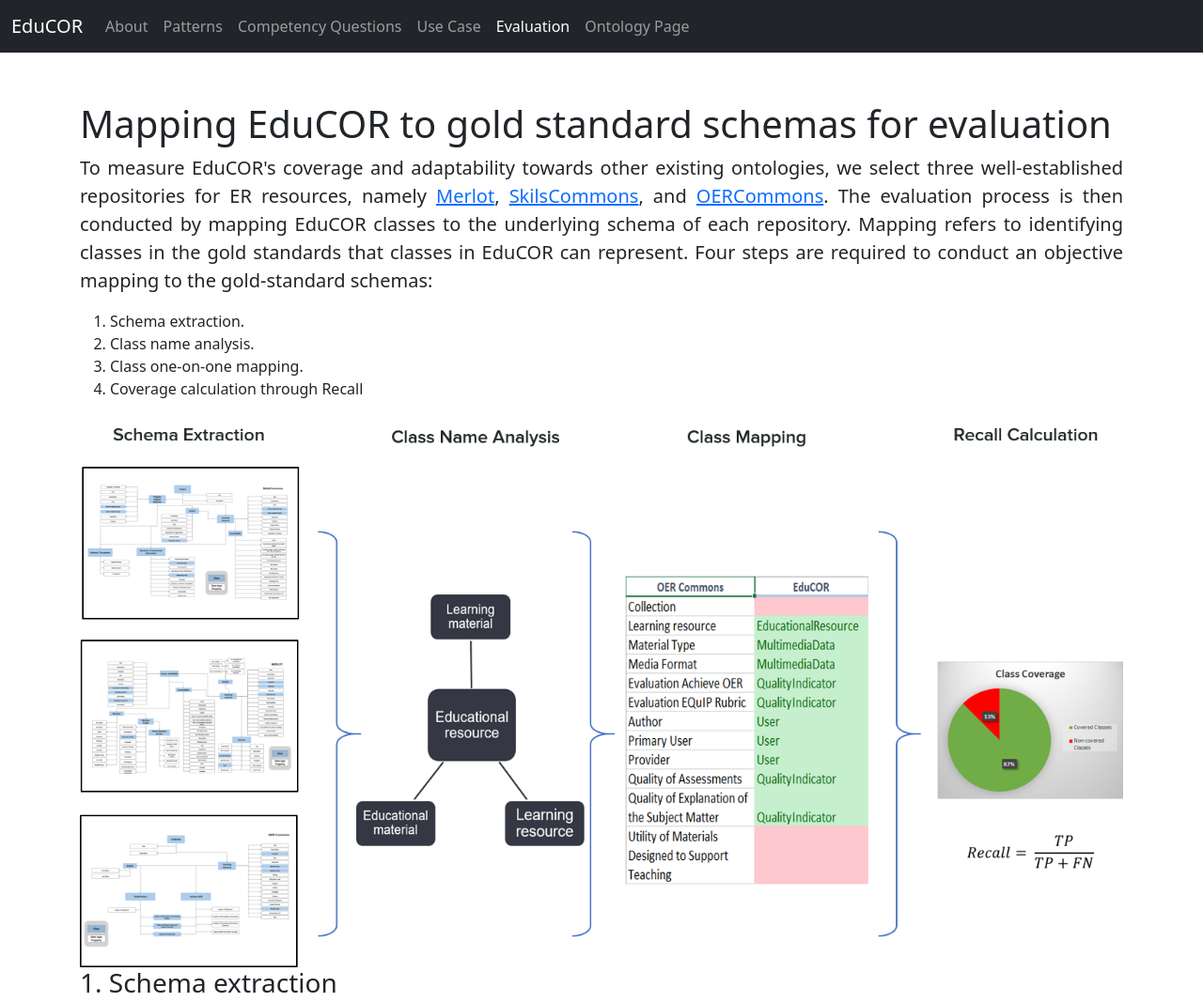
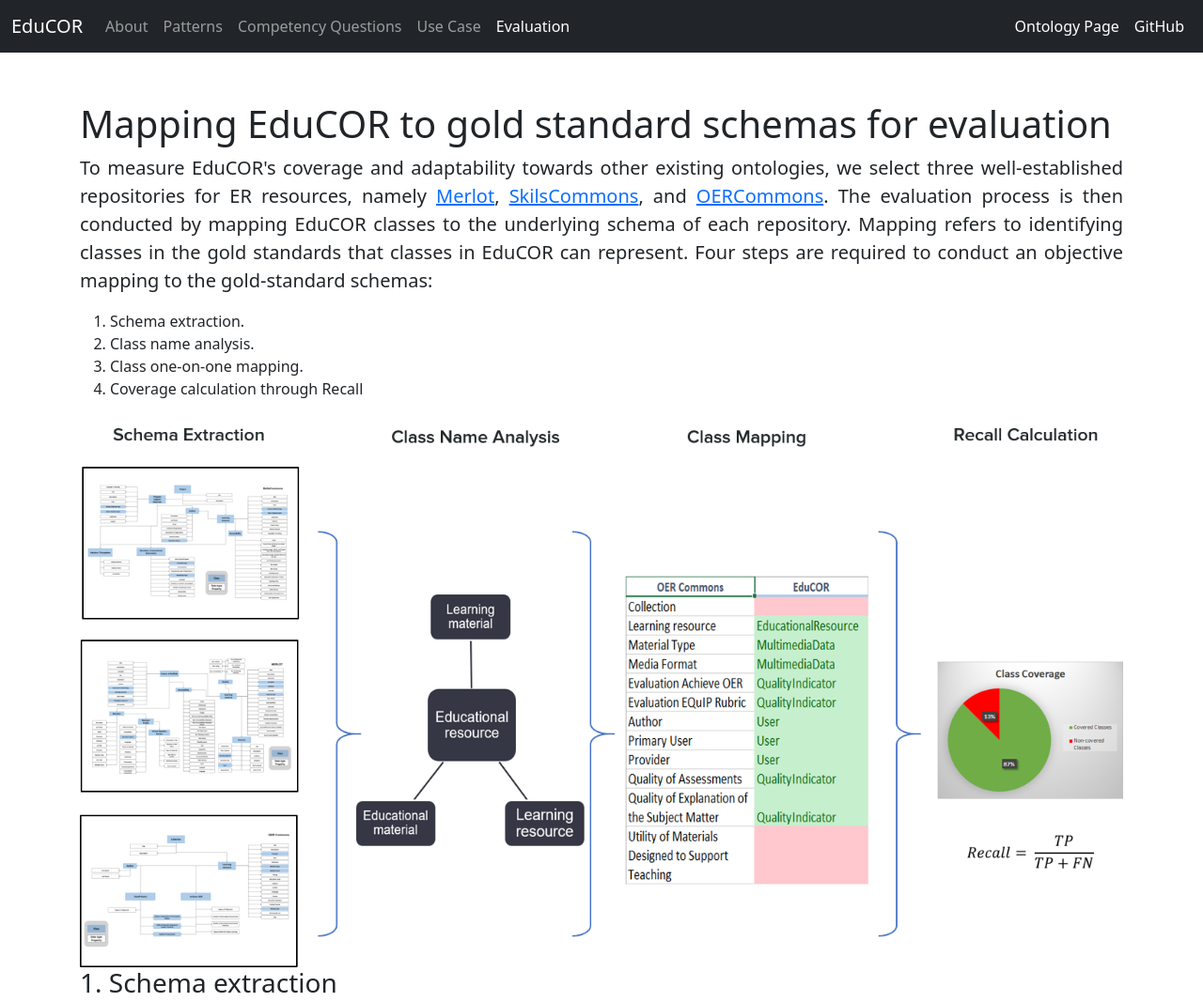
Before and after one commit to tibonto/educor, a plain HTML site: page EduCOR_mapping_to_gold_schemas/evaluation.html in a window 1280 px wide. Shown: the top 1067 px of the page at 94% size. Drawn offline with nearby package versions, Linux system fonts and the light colour scheme; files that its build step writes are made by us from their sources.

Commit message:
Update evaluation.html

```diff
--- a/EduCOR_mapping_to_gold_schemas/evaluation.html
+++ b/EduCOR_mapping_to_gold_schemas/evaluation.html
@@ -73,8 +73,13 @@
           <li class="nav-item">
             <a class="nav-link active" aria-current="page"  href="/">Evaluation</a>
           </li>
-         <li class="nav-item">
-            <a class="nav-link" href="http://ontology.tib.eu/educor/">Ontology Page</a>
+         </ul>
+       <ul class="navbar-nav ml-auto">
+         <li class="nav-item" align="right">
+            <a class="nav-link active" href="http://ontology.tib.eu/educor/">Ontology Page</a>
+          </li>
+         <li class="nav-item" align="right">
+            <a class="nav-link active" href="https://github.com/tibonto/educor/">GitHub</a>
           </li>
         </ul>
       </div>
```
